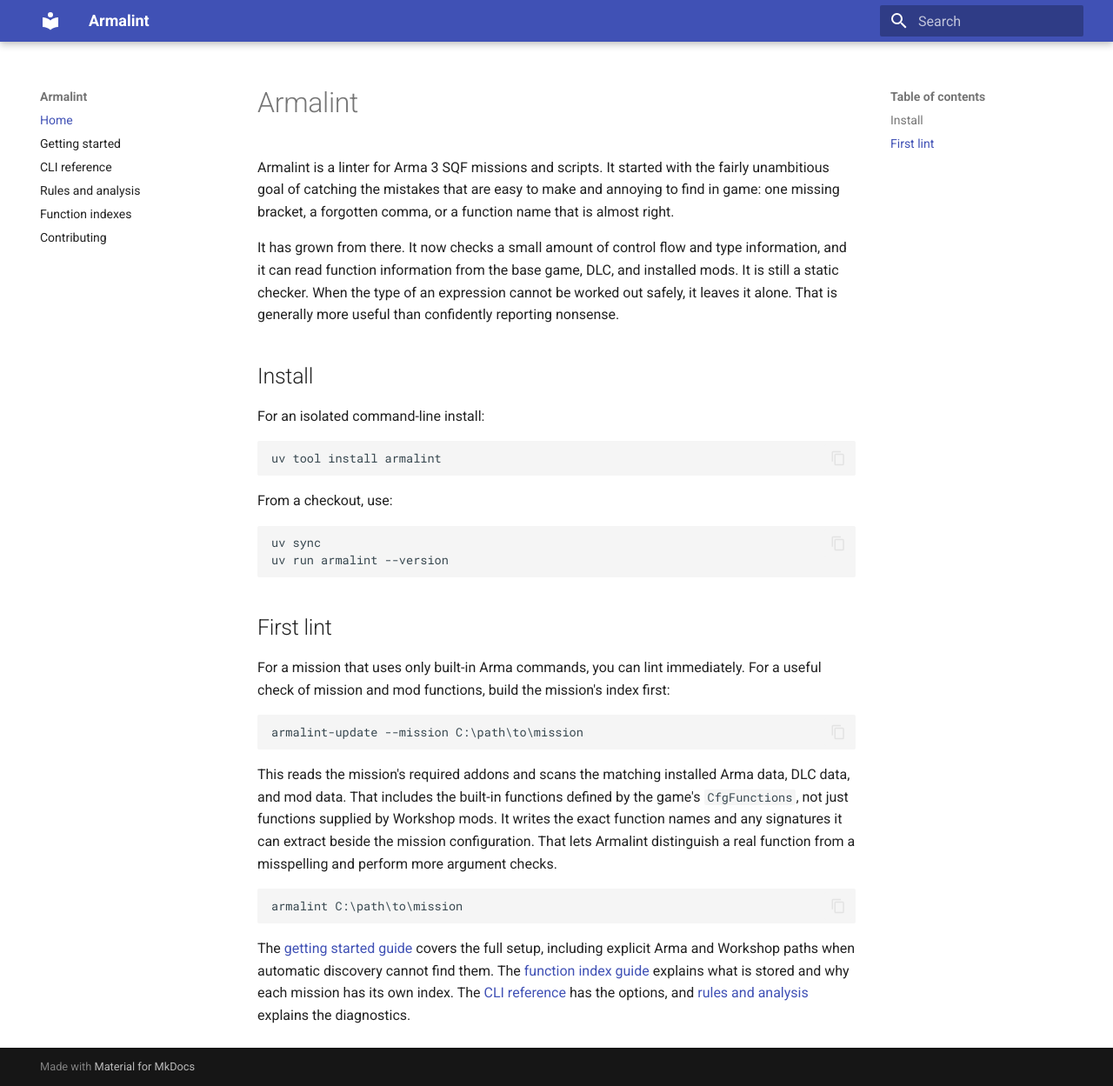
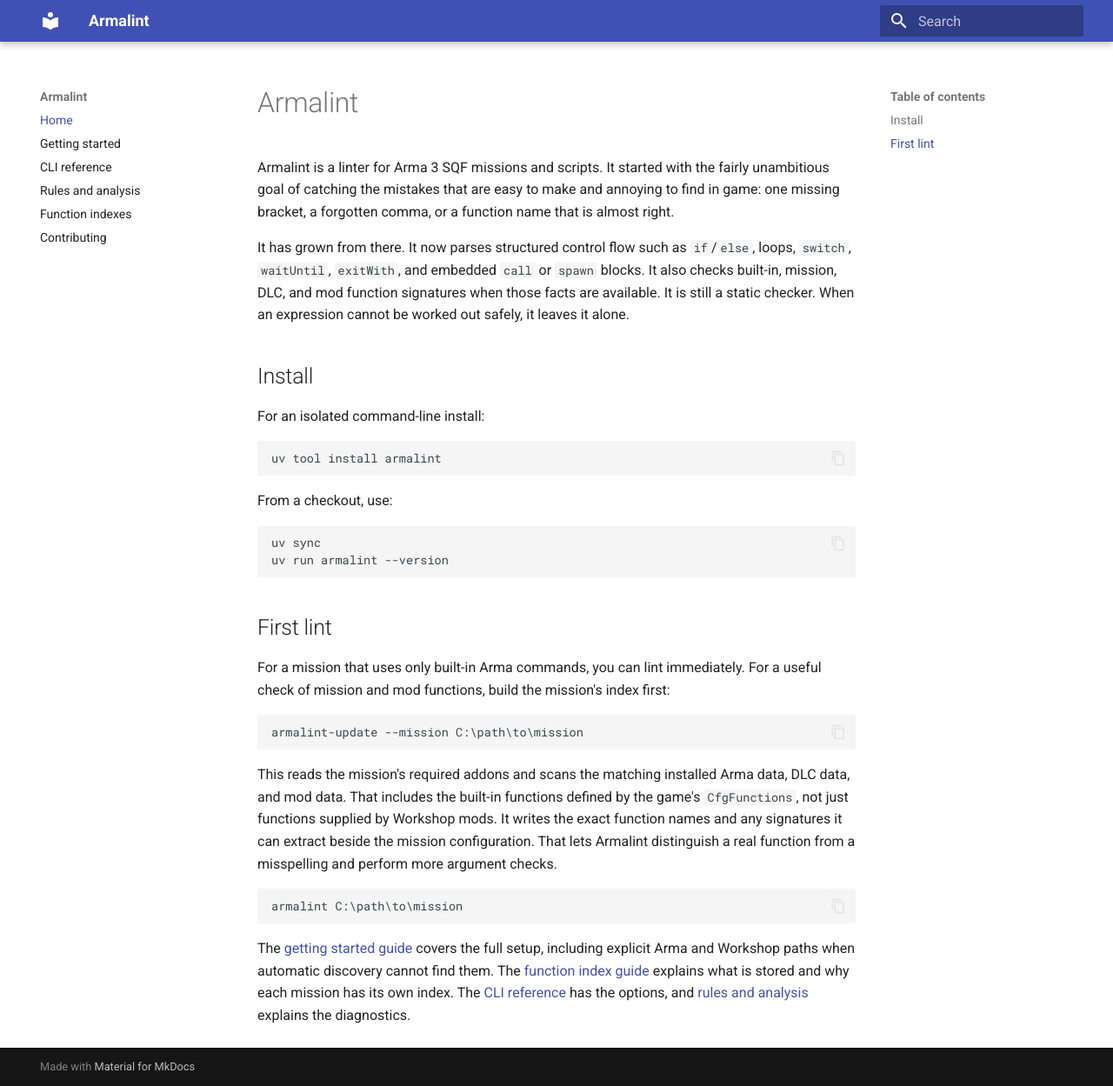
Before and after one commit to armachisel/armalint, an MkDocs documentation site: the page built from docs/index.md, in a window 1280 px wide and 1249 px high. Shown: the whole window at 87% size. Built offline with MkDocs 1.6.1 and Material for MkDocs 9.7.7, drawn with Linux system fonts in a browser that asks for light colours.

```diff
--- a/docs/index.md
+++ b/docs/index.md
@@ -5,11 +5,11 @@ fairly unambitious goal of catching the mistakes that are easy to make and
 annoying to find in game: one missing bracket, a forgotten comma, or a function
 name that is almost right.
 
-It has grown from there. It now checks a small amount of control flow and type
-information, and it can read function information from the base game, DLC, and
-installed mods. It is still a static checker. When the type of an expression
-cannot be worked out safely, it leaves it alone. That is generally more useful
-than confidently reporting nonsense.
+It has grown from there. It now parses structured control flow such as
+`if`/`else`, loops, `switch`, `waitUntil`, `exitWith`, and embedded `call` or
+`spawn` blocks. It also checks built-in, mission, DLC, and mod function
+signatures when those facts are available. It is still a static checker. When
+an expression cannot be worked out safely, it leaves it alone.
 
 ## Install
 
```
Also changed, not shown: README.md (+25 -27 lines), docs/cli.md (+1 -1 lines), docs/getting-started.md (+5 -2 lines), docs/rules.md (+5 -0 lines).
